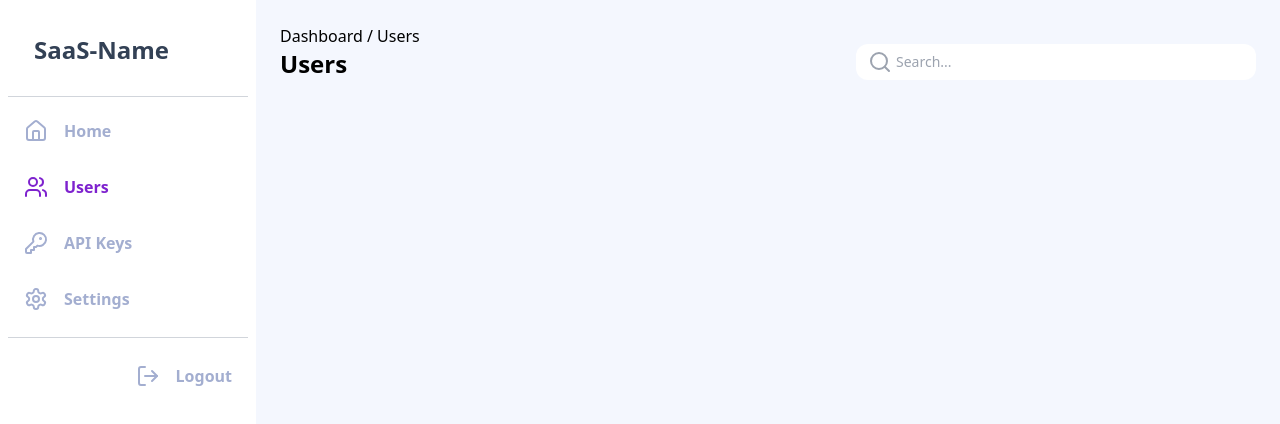
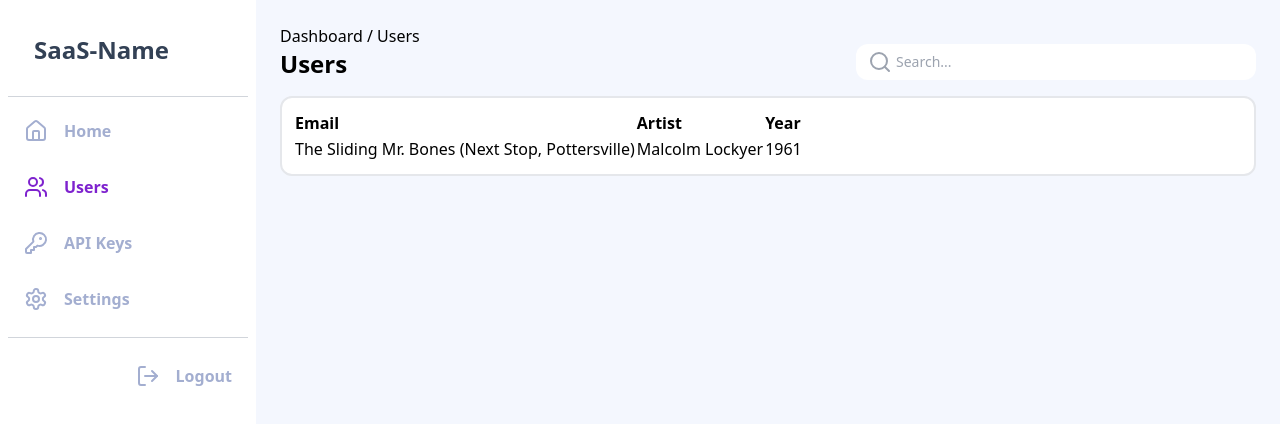
Before and after one commit to Bay-Valley-Tech-Code-Academy/BVT-BaaS-API, a React (Vite) app in the folder front-end/: page /dashboard/users in a window 1280 px wide. Shown: the top 424 px of the page. Built offline with nearby package versions, Linux system fonts and the light colour scheme.

Commit message:
Fixed bottom margin

```diff
--- a/front-end/src/components/PageHeader.jsx
+++ b/front-end/src/components/PageHeader.jsx
@@ -2,7 +2,7 @@ import { Search } from "lucide-react";
 
 export default function PageHeader(props) {
   return (
-    <div className="flex justify-between">
+    <div className="mb-4 flex justify-between">
       <div className="flex-col">
         <p className="font-light">{props.path}</p>
         <p className="text-2xl font-bold">{props.header}</p>
--- a/front-end/src/components/PageHeaderNoSearch.jsx
+++ b/front-end/src/components/PageHeaderNoSearch.jsx
@@ -1,6 +1,6 @@
 export default function PageHeaderNoSearch(props) {
   return (
-    <div className="flex justify-between">
+    <div className="mb-4 flex justify-between">
       <div className="flex-col">
         <p className="font-light">{props.path}</p>
         <p className="text-2xl font-bold">{props.header}</p>
--- a/front-end/src/pages/Users.jsx
+++ b/front-end/src/pages/Users.jsx
@@ -4,6 +4,24 @@ export default function Users() {
   return (
     <>
       <PageHeader path="Dashboard / Users" header="Users" />
+      <div className="w-full rounded-xl border-2 bg-white p-3">
+        <table className="table-auto border-spacing-4">
+          <thead>
+            <tr className="text-left">
+              <th>Email</th>
+              <th>Artist</th>
+              <th>Year</th>
+            </tr>
+          </thead>
+          <tbody>
+            <tr>
+              <td>The Sliding Mr. Bones (Next Stop, Pottersville)</td>
+              <td>Malcolm Lockyer</td>
+              <td>1961</td>
+            </tr>
+          </tbody>
+        </table>
+      </div>
     </>
   );
 }
```
